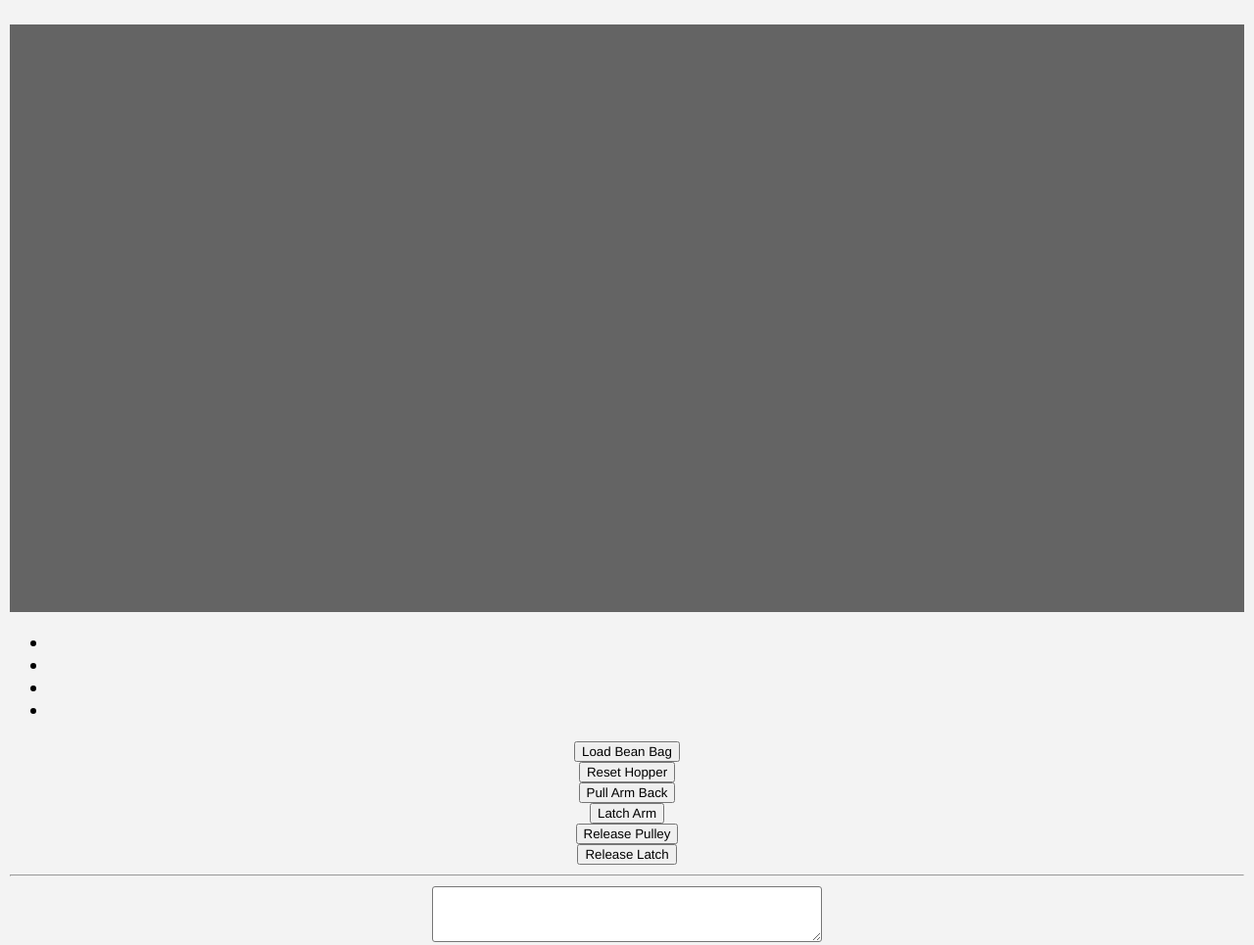
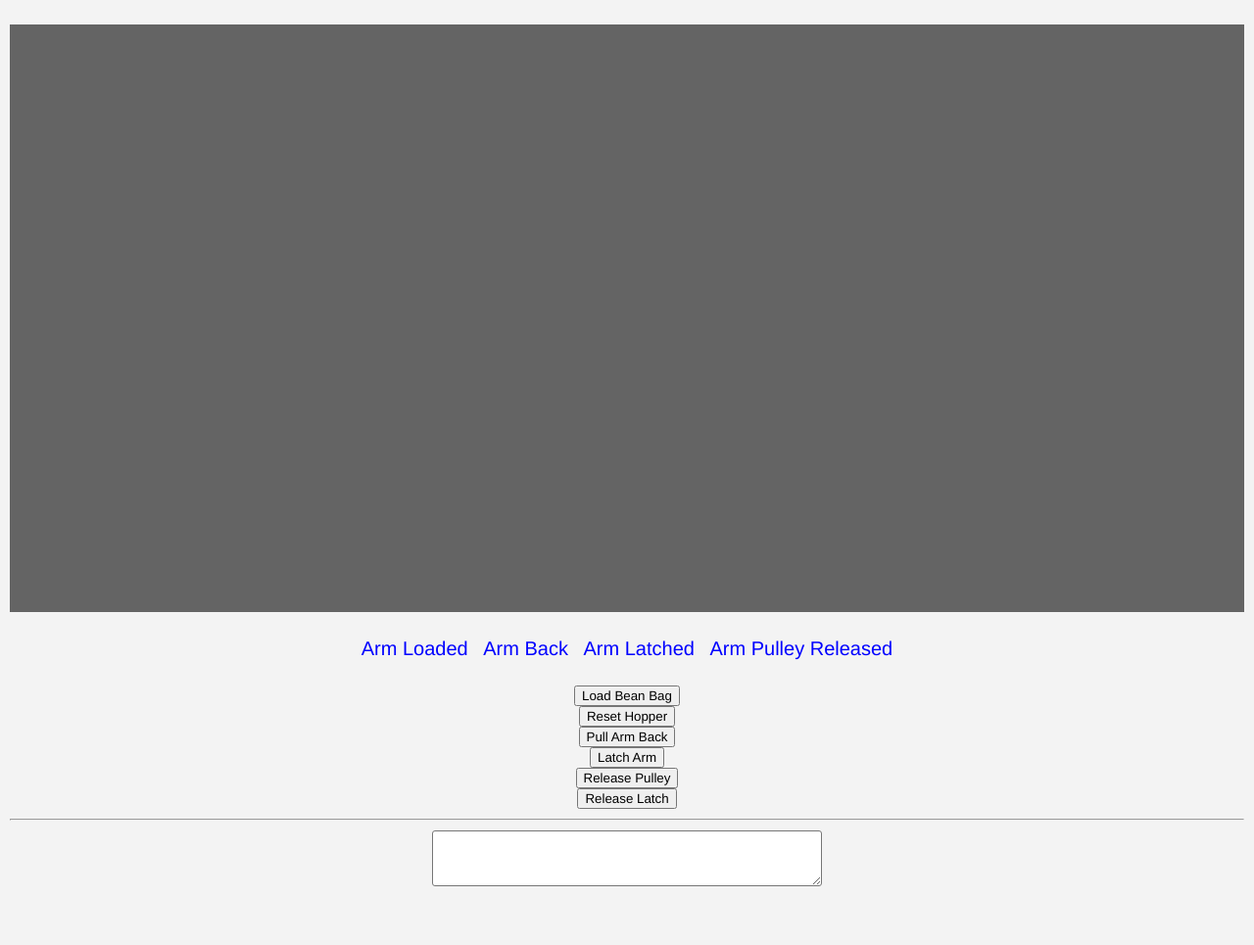
Before and after one commit to milfordn/Applied-Robot, a website: page public/index.html in a window 1280 px wide. Shown: the whole page at 98% size. After the commit the page ends 920 px from the top, so only its background shows below. Drawn offline with nearby package versions, Linux system fonts and the light colour scheme; no server answers.

Commit message:
logic to change status colors

```diff
--- a/public/css/ss.css
+++ b/public/css/ss.css
@@ -26,3 +26,11 @@ textarea{
 	margin: 10px auto;
 	background-color: rgb(100,100,100);
 }
+#status{
+	list-style-type: none;
+	padding: 5px 0;
+}
+#status li{
+	padding: 1px 5px;
+	display:inline-block;
+}
--- a/public/index.html
+++ b/public/index.html
@@ -12,10 +12,10 @@
     <main>
         <div id='container'></div>
         <ul id='status'>
-            <li id='Arm Loaded'></li>
-            <li id='Arm Back'></li>
-            <li id='Arm Latched'></li>
-            <li id='Arm Pully Released'></li>
+            <li id='armloaded' style="color:blue;">Arm Loaded</li>
+            <li id='armback' style="color:blue;">Arm Back</li>
+            <li id='armlatched' style="color:blue;">Arm Latched</li>
+            <li id='armpulleyrelease' style="color:blue;">Arm Pulley Released</li>
         </ul>
     	<button class="actionbutton" id="l">Load Bean Bag</button>
     	<button class="actionbutton" id="u">Reset Hopper</button>
--- a/public/scripts/index.js
+++ b/public/scripts/index.js
@@ -26,6 +26,15 @@ setInterval(function(){
 }, 1/30 * 1000);
 
 
+//When making a log message for this make sure to include one of the status_msgs in the string and a 0 for false, 1 for true
+function checkStatus(msg){
+	status_msgs = ["armloaded","armback","armlatched","armpulleyrelease"]
+	status_msgs.forEach(function(smsg){
+		if(msg.indexOf(smsg)!=-1){
+			document.getElementById(smsg).style.color = msg.indexOf("0")!=-1 ? "red" : "blue";
+		}
+	});
+}
 
 //------
 
@@ -42,6 +51,7 @@ socket.on('logmessage',function(message){
 	msgbox.val(msgbox.val() + message);
 	if(msgbox.length)
 		msgbox.scrollTop(msgbox[0].scrollHeight - msgbox.height());
+	checkStatus(message);
 });
 socket.on('ultrasonicstatus',function(sensordata){
 	console.log(sensordata);
```
